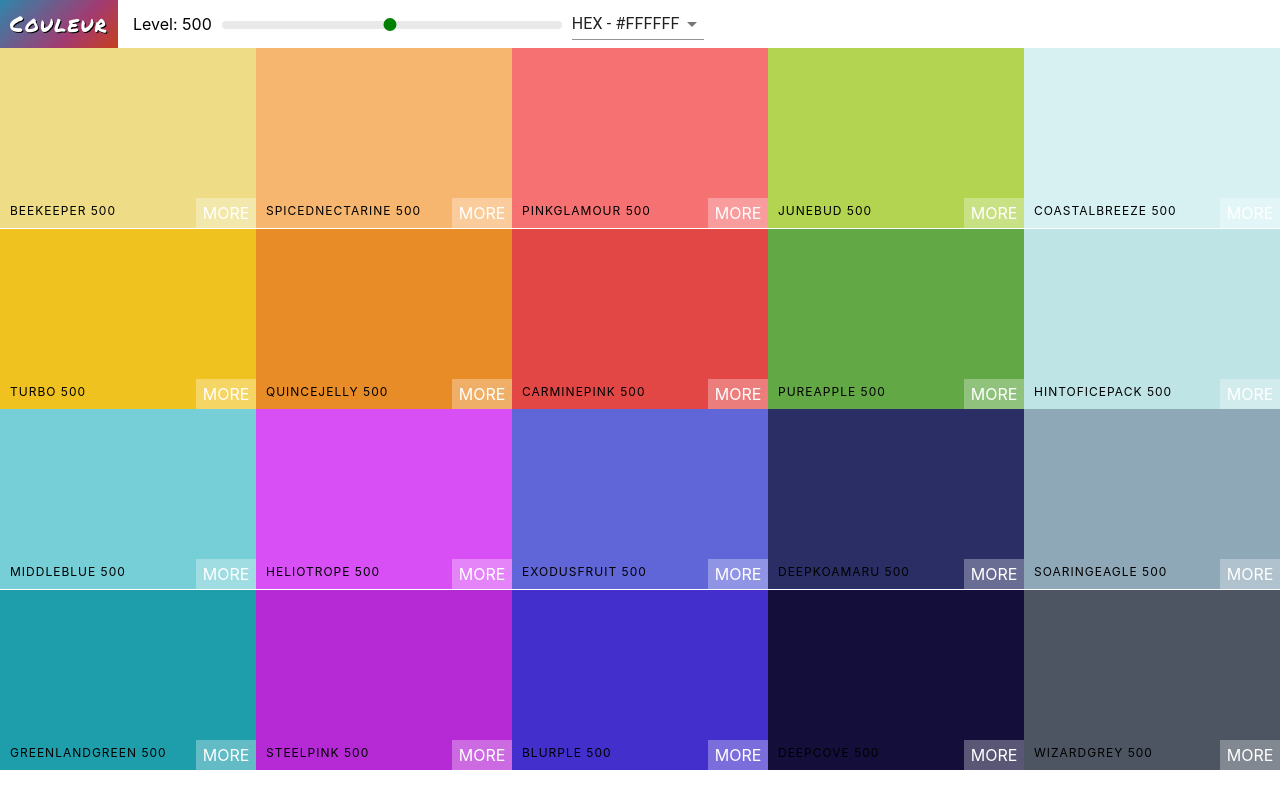
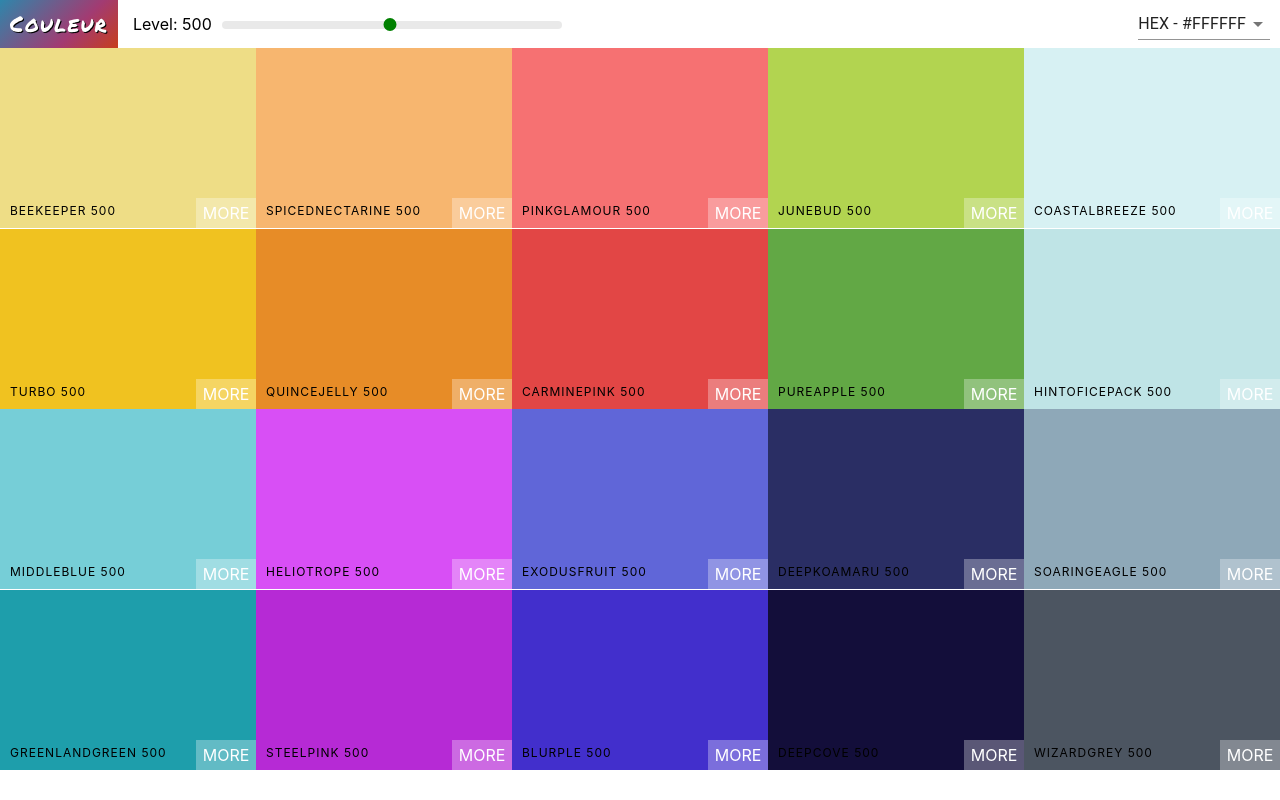
Before and after one commit to praggygruntt/Couleur, a React (Create React App) app: page / in a window 1280 px wide. Built offline with nearby package versions, Linux system fonts and the light colour scheme.

Commit message:
Add Snackbar and Styled Select, Snackbar

```diff
--- a/src/Components/Navbar.js
+++ b/src/Components/Navbar.js
@@ -5,23 +5,35 @@ import '../Styles/Navbar.css'
 import Select from '@material-ui/core/Select';
 import MenuItem from '@material-ui/core/MenuItem';
 import Snackbar from '@material-ui/core/Snackbar';
+import IconButton from '@material-ui/core/IconButton';
 import CloseIcon from "@material-ui/icons/Close";
+import Slide from '@material-ui/core/Slide';
+
+
+function SlideTransition(props) {
+    return <Slide {...props} direction="right" />;
+  }
 
 export default class Navbar extends Component {
     constructor(props) {
         super(props);
         this.state = {
-            colorFormat: 'hex'
+            colorFormat: 'hex',
+            snackbarIsOpened: false
         };
-        this.handleChange = this.handleChange.bind(this);
+        this.handleFormatChange = this.handleFormatChange.bind(this);
+        this.closeSnackbar = this.closeSnackbar.bind(this);
     }
-    handleChange(event) {
-        this.setState({colorFormat: event.target.value});
+    handleFormatChange(event) {
+        this.setState({colorFormat: event.target.value, snackbarIsOpened: true});
         this.props.handleChange(event.target.value);
+    }
+    closeSnackbar() {
+        this.setState({snackbarIsOpened: false});
     }
     render() {
         const {level, changeLevel} = this.props;
-        const {colorFormat} = this.state;
+        const {colorFormat, snackbarIsOpened} = this.state;
         return(
             <header className="Navbar">
                 <div className="logo">
@@ -40,12 +52,28 @@ export default class Navbar extends Component {
                     </div>
                 </div>
                 <div className="color-type-selector-container">
-                    <Select onChange={this.handleChange} value={colorFormat}>
+                    <Select onChange={this.handleFormatChange} value={colorFormat}>
                         <MenuItem value="hex">HEX - #FFFFFF</MenuItem>
                         <MenuItem value="rgb">RGB - rgb(255, 255, 255)</MenuItem>
                         <MenuItem value="rgba">RGBA - rgba(255, 255, 255, 1.0)</MenuItem>
                     </Select>
                 </div>
+                <Snackbar
+                    TransitionComponent={SlideTransition}
+                    anchorOrigin={{vertical: "bottom", horizontal: "left"}}
+                    open={snackbarIsOpened}
+                    onClose={this.closeSnackbar}
+                    autoHideDuration={3000}
+                    message={<span id="message-id">{`Format Changed - [${colorFormat.toUpperCase()}]`}</span>}
+                    ContentProps={{
+                        'aria-describedby': 'message-id'
+                    }}
+                    action={[
+                        <IconButton onClick={this.closeSnackbar} color="inherit" key="close" aria-label="close">
+                            <CloseIcon />
+                        </IconButton>
+                    ]}>
+                </Snackbar>
             </header>
         )
     }
--- a/src/Styles/Navbar.css
+++ b/src/Styles/Navbar.css
@@ -54,6 +54,6 @@
     margin-top: -3px;
 }
 .color-type-selector-container {
-    display: flex;
-    justify-content: flex-end;
+    margin-left: auto;
+    margin-right: 10px;
 }
```
